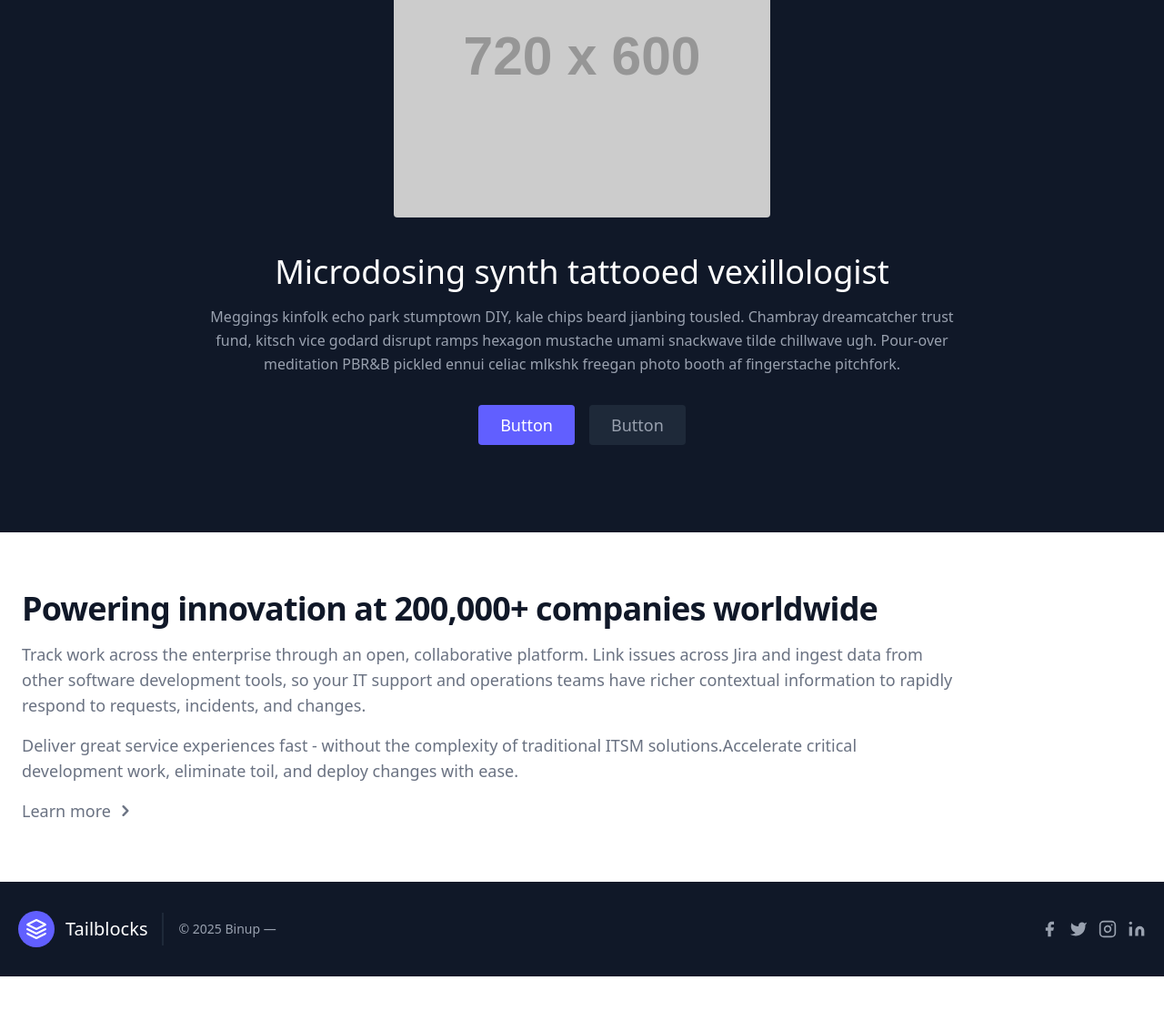
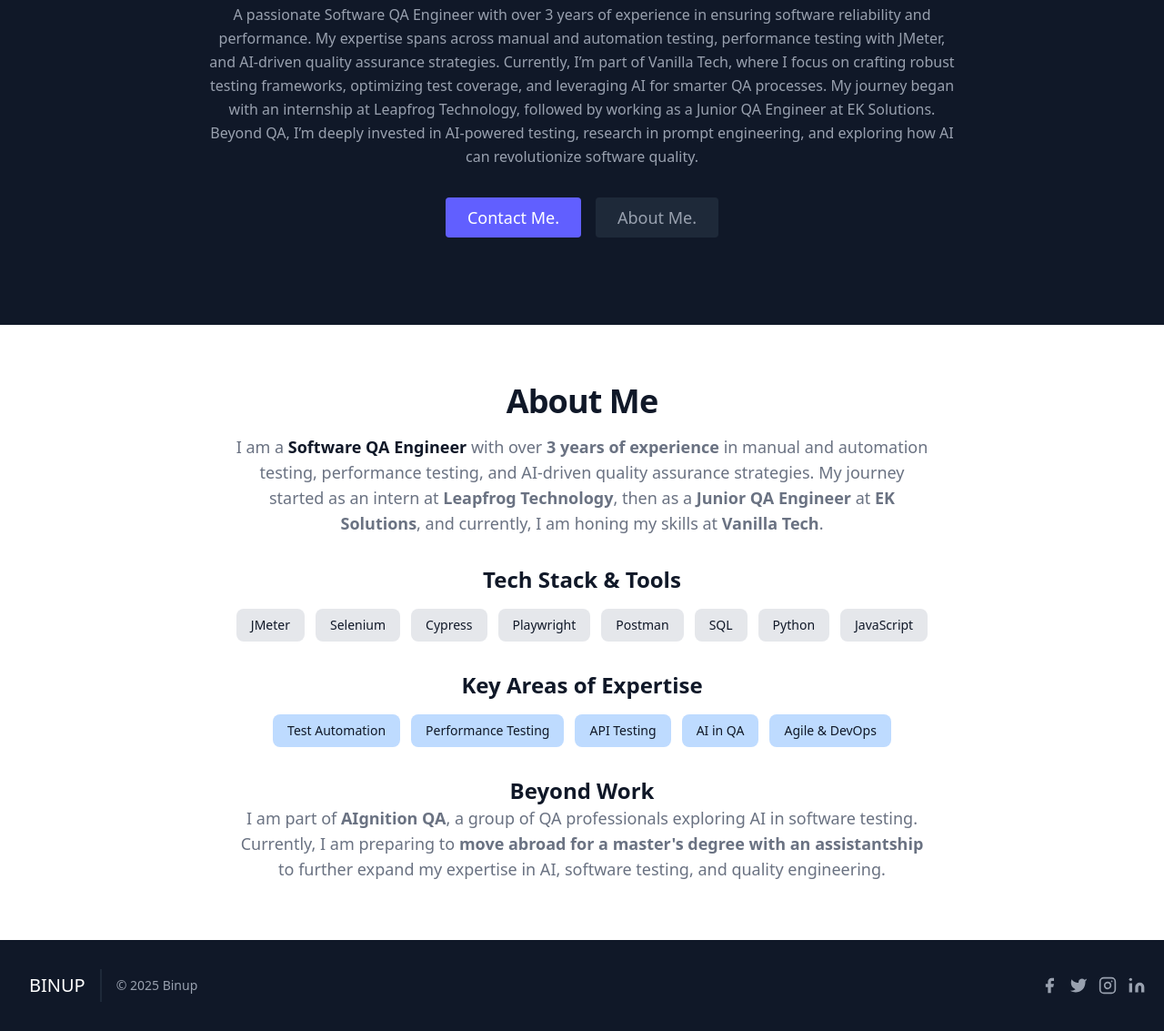
Before and after one commit to bn00b/bn00b.github.io, a plain HTML site: page index.html in a window 1280 px wide. Shown: the part 281-1414 px from the top of the page at 91% size. Before the commit the page ends 1354 px from the top, so only its background shows below. Drawn offline with nearby package versions, Linux system fonts and the light colour scheme; placeholder pictures from the web are drawn by us.

Commit message:
Update index.html

```diff
--- a/index.html
+++ b/index.html
@@ -3,6 +3,24 @@
   <head>
     <meta charset="UTF-8" />
     <meta name="viewport" content="width=device-width, initial-scale=1.0" />
+    <link
+      rel="apple-touch-icon"
+      sizes="180x180"
+      href="favicon/apple-touch-icon.png"
+    />
+    <link
+      rel="icon"
+      type="image/png"
+      sizes="32x32"
+      href="favicon/favicon-32x32.png"
+    />
+    <link
+      rel="icon"
+      type="image/png"
+      sizes="16x16"
+      href="favicon/favicon-16x16.png"
+    />
+    <link rel="manifest" href="/site.webmanifest" />
     <title>BINUP</title>
     <script src="https://unpkg.com/@tailwindcss/browser@4"></script>
   </head>
@@ -14,31 +32,18 @@
         <a
           class="flex title-font font-medium items-center text-gray-900 mb-4 md:mb-0"
         >
-          <svg
-            xmlns="http://www.w3.org/2000/svg"
-            fill="none"
-            stroke="currentColor"
-            stroke-linecap="round"
-            stroke-linejoin="round"
-            stroke-width="2"
-            class="w-10 h-10 text-white p-2 bg-indigo-500 rounded-full"
-            viewBox="0 0 24 24"
-          >
-            <path
-              d="M12 2L2 7l10 5 10-5-10-5zM2 17l10 5 10-5M2 12l10 5 10-5"
-            ></path>
-          </svg>
+          <img src="favicon/favicon-32x32.png" alt="" />
           <span class="ml-3 text-xl">BINUP</span>
         </a>
-        <nav
+        <!-- <nav
           class="md:ml-auto flex flex-wrap items-center text-base justify-center"
         >
           <a class="mr-5 hover:text-gray-900">First Link</a>
           <a class="mr-5 hover:text-gray-900">Second Link</a>
           <a class="mr-5 hover:text-gray-900">Third Link</a>
           <a class="mr-5 hover:text-gray-900">Fourth Link</a>
-        </nav>
-        <button
+        </nav> -->
+        <!-- <button
           class="inline-flex items-center bg-gray-100 border-0 py-1 px-3 focus:outline-none hover:bg-gray-200 rounded text-base mt-4 md:mt-0"
         >
           Button
@@ -53,7 +58,7 @@
           >
             <path d="M5 12h14M12 5l7 7-7 7"></path>
           </svg>
-        </button>
+        </button> -->
       </div>
     </header>
 
@@ -65,31 +70,37 @@
         <img
           class="lg:w-2/6 md:w-3/6 w-5/6 mb-10 object-cover object-center rounded"
           alt="hero"
-          src="https://dummyimage.com/720x600"
+          src="profile.jpg"
         />
         <div class="text-center lg:w-2/3 w-full">
           <h1
             class="title-font sm:text-4xl text-3xl mb-4 font-medium text-white"
           >
-            Microdosing synth tattooed vexillologist
+            🚀 Ensuring Quality, One Test at a Time
           </h1>
           <p class="leading-relaxed mb-8">
-            Meggings kinfolk echo park stumptown DIY, kale chips beard jianbing
-            tousled. Chambray dreamcatcher trust fund, kitsch vice godard
-            disrupt ramps hexagon mustache umami snackwave tilde chillwave ugh.
-            Pour-over meditation PBR&B pickled ennui celiac mlkshk freegan photo
-            booth af fingerstache pitchfork.
+            A passionate Software QA Engineer with over 3 years of experience in
+            ensuring software reliability and performance. My expertise spans
+            across manual and automation testing, performance testing with
+            JMeter, and AI-driven quality assurance strategies. Currently, I’m
+            part of Vanilla Tech, where I focus on crafting robust testing
+            frameworks, optimizing test coverage, and leveraging AI for smarter
+            QA processes. My journey began with an internship at Leapfrog
+            Technology, followed by working as a Junior QA Engineer at EK
+            Solutions. Beyond QA, I’m deeply invested in AI-powered testing,
+            research in prompt engineering, and exploring how AI can
+            revolutionize software quality.
           </p>
           <div class="flex justify-center">
             <button
               class="inline-flex text-white bg-indigo-500 border-0 py-2 px-6 focus:outline-none hover:bg-indigo-600 rounded text-lg"
             >
-              Button
+              Contact Me.
             </button>
             <button
               class="ml-4 inline-flex text-gray-400 bg-gray-800 border-0 py-2 px-6 focus:outline-none hover:bg-gray-700 hover:text-white rounded text-lg"
             >
-              Button
+              About Me.
             </button>
           </div>
         </div>
@@ -97,49 +108,124 @@
     </section>
     <!-- description-body  -->
     <section class="bg-white dark:bg-gray-900">
-      <div class="py-8 px-4 mx-auto max-w-screen-xl lg:py-16 lg:px-6">
+      <div
+        class="py-8 px-4 mx-auto max-w-screen-xl lg:py-16 lg:px-6 text-center"
+      >
         <div
-          class="max-w-screen-lg text-gray-500 sm:text-lg dark:text-gray-400"
+          class="max-w-screen-md mx-auto text-gray-500 sm:text-lg dark:text-gray-400"
         >
           <h2
             class="mb-4 text-4xl tracking-tight font-bold text-gray-900 dark:text-white"
           >
-            Powering innovation at
-            <span class="font-extrabold">200,000+</span> companies worldwide
+            About Me
           </h2>
-          <p class="mb-4 font-light">
-            Track work across the enterprise through an open, collaborative
-            platform. Link issues across Jira and ingest data from other
-            software development tools, so your IT support and operations teams
-            have richer contextual information to rapidly respond to requests,
-            incidents, and changes.
+          <p class="mb-6">
+            I am a
+            <strong class="text-gray-900 dark:text-white"
+              >Software QA Engineer</strong
+            >
+            with over <strong>3 years of experience</strong> in manual and
+            automation testing, performance testing, and AI-driven quality
+            assurance strategies. My journey started as an intern at
+            <strong>Leapfrog Technology</strong>, then as a
+            <strong>Junior QA Engineer</strong> at
+            <strong>EK Solutions</strong>, and currently, I am honing my skills
+            at <strong>Vanilla Tech</strong>.
           </p>
-          <p class="mb-4 font-medium">
-            Deliver great service experiences fast - without the complexity of
-            traditional ITSM solutions.Accelerate critical development work,
-            eliminate toil, and deploy changes with ease.
+          <h3 class="mt-8 text-2xl font-semibold text-gray-900 dark:text-white">
+            Tech Stack & Tools
+          </h3>
+          <div class="flex flex-wrap justify-center gap-3 mt-4">
+            <span
+              class="px-4 py-2 text-sm font-medium text-gray-900 bg-gray-200 rounded-lg dark:bg-gray-800 dark:text-white transition-transform transform hover:scale-105 hover:opacity-80"
+            >
+              JMeter
+            </span>
+            <span
+              class="px-4 py-2 text-sm font-medium text-gray-900 bg-gray-200 rounded-lg dark:bg-gray-800 dark:text-white transition-transform transform hover:scale-105 hover:opacity-80"
+            >
+              Selenium
+            </span>
+            <span
+              class="px-4 py-2 text-sm font-medium text-gray-900 bg-gray-200 rounded-lg dark:bg-gray-800 dark:text-white transition-transform transform hover:scale-105 hover:opacity-80"
+            >
+              Cypress
+            </span>
+            <span
+              class="px-4 py-2 text-sm font-medium text-gray-900 bg-gray-200 rounded-lg dark:bg-gray-800 dark:text-white transition-transform transform hover:scale-105 hover:opacity-80"
+            >
+              Playwright
+            </span>
+            <span
+              class="px-4 py-2 text-sm font-medium text-gray-900 bg-gray-200 rounded-lg dark:bg-gray-800 dark:text-white transition-transform transform hover:scale-105 hover:opacity-80"
+            >
+              Postman
+            </span>
+            <span
+              class="px-4 py-2 text-sm font-medium text-gray-900 bg-gray-200 rounded-lg dark:bg-gray-800 dark:text-white transition-transform transform hover:scale-105 hover:opacity-80"
+            >
+              SQL
+            </span>
+            <span
+              class="px-4 py-2 text-sm font-medium text-gray-900 bg-gray-200 rounded-lg dark:bg-gray-800 dark:text-white transition-transform transform hover:scale-105 hover:opacity-80"
+            >
+              Python
+            </span>
+            <span
+              class="px-4 py-2 text-sm font-medium text-gray-900 bg-gray-200 rounded-lg dark:bg-gray-800 dark:text-white transition-transform transform hover:scale-105 hover:opacity-80"
+            >
+              JavaScript
+            </span>
+          </div>
+
+          <h3 class="mt-8 text-2xl font-semibold text-gray-900 dark:text-white">
+            Key Areas of Expertise
+          </h3>
+          <div class="flex flex-wrap justify-center gap-3 mt-4">
+            <span
+              class="px-4 py-2 text-sm font-medium text-gray-900 bg-blue-200 rounded-lg dark:bg-blue-800 dark:text-white transition-transform transform hover:scale-105 hover:opacity-80"
+            >
+              Test Automation
+            </span>
+            <span
+              class="px-4 py-2 text-sm font-medium text-gray-900 bg-blue-200 rounded-lg dark:bg-blue-800 dark:text-white transition-transform transform hover:scale-105 hover:opacity-80"
+            >
+              Performance Testing
+            </span>
+            <span
+              class="px-4 py-2 text-sm font-medium text-gray-900 bg-blue-200 rounded-lg dark:bg-blue-800 dark:text-white transition-transform transform hover:scale-105 hover:opacity-80"
+            >
+              API Testing
+            </span>
+            <span
+              class="px-4 py-2 text-sm font-medium text-gray-900 bg-blue-200 rounded-lg dark:bg-blue-800 dark:text-white transition-transform transform hover:scale-105 hover:opacity-80"
+            >
+              AI in QA
+            </span>
+            <span
+              class="px-4 py-2 text-sm font-medium text-gray-900 bg-blue-200 rounded-lg dark:bg-blue-800 dark:text-white transition-transform transform hover:scale-105 hover:opacity-80"
+            >
+              Agile & DevOps
+            </span>
+          </div>
+
+          <h3 class="mt-8 text-2xl font-semibold text-gray-900 dark:text-white">
+            Beyond Work
+          </h3>
+          <p>
+            I am part of <strong>AIgnition QA</strong>, a group of QA
+            professionals exploring AI in software testing. Currently, I am
+            preparing to
+            <strong
+              >move abroad for a master's degree with an assistantship</strong
+            >
+            to further expand my expertise in AI, software testing, and quality
+            engineering.
           </p>
-          <a
-            href="#"
-            class="inline-flex items-center font-medium text-primary-600 hover:text-primary-800 dark:text-primary-500 dark:hover:text-primary-700"
-          >
-            Learn more
-            <svg
-              class="ml-1 w-6 h-6"
-              fill="currentColor"
-              viewBox="0 0 20 20"
-              xmlns="http://www.w3.org/2000/svg"
-            >
-              <path
-                fill-rule="evenodd"
-                d="M7.293 14.707a1 1 0 010-1.414L10.586 10 7.293 6.707a1 1 0 011.414-1.414l4 4a1 1 0 010 1.414l-4 4a1 1 0 01-1.414 0z"
-                clip-rule="evenodd"
-              ></path>
-            </svg>
-          </a>
         </div>
       </div>
     </section>
+
     <!-- footer  -->
     <footer class="text-gray-400 bg-gray-900 body-font">
       <div
@@ -148,26 +234,13 @@
         <a
           class="flex title-font font-medium items-center md:justify-start justify-center text-white"
         >
-          <svg
-            xmlns="http://www.w3.org/2000/svg"
-            fill="none"
-            stroke="currentColor"
-            stroke-linecap="round"
-            stroke-linejoin="round"
-            stroke-width="2"
-            class="w-10 h-10 text-white p-2 bg-indigo-500 rounded-full"
-            viewBox="0 0 24 24"
-          >
-            <path
-              d="M12 2L2 7l10 5 10-5-10-5zM2 17l10 5 10-5M2 12l10 5 10-5"
-            ></path>
-          </svg>
-          <span class="ml-3 text-xl">Tailblocks</span>
+          <img src="favicon/favicon-32x32.png" alt="" />
+          <span class="ml-3 text-xl">BINUP</span>
         </a>
         <p
           class="text-sm text-gray-400 sm:ml-4 sm:pl-4 sm:border-l-2 sm:border-gray-800 sm:py-2 sm:mt-0 mt-4"
         >
-          © 2025 Binup —
+          © 2025 Binup
         </p>
         <span
           class="inline-flex sm:ml-auto sm:mt-0 mt-4 justify-center sm:justify-start"
```
